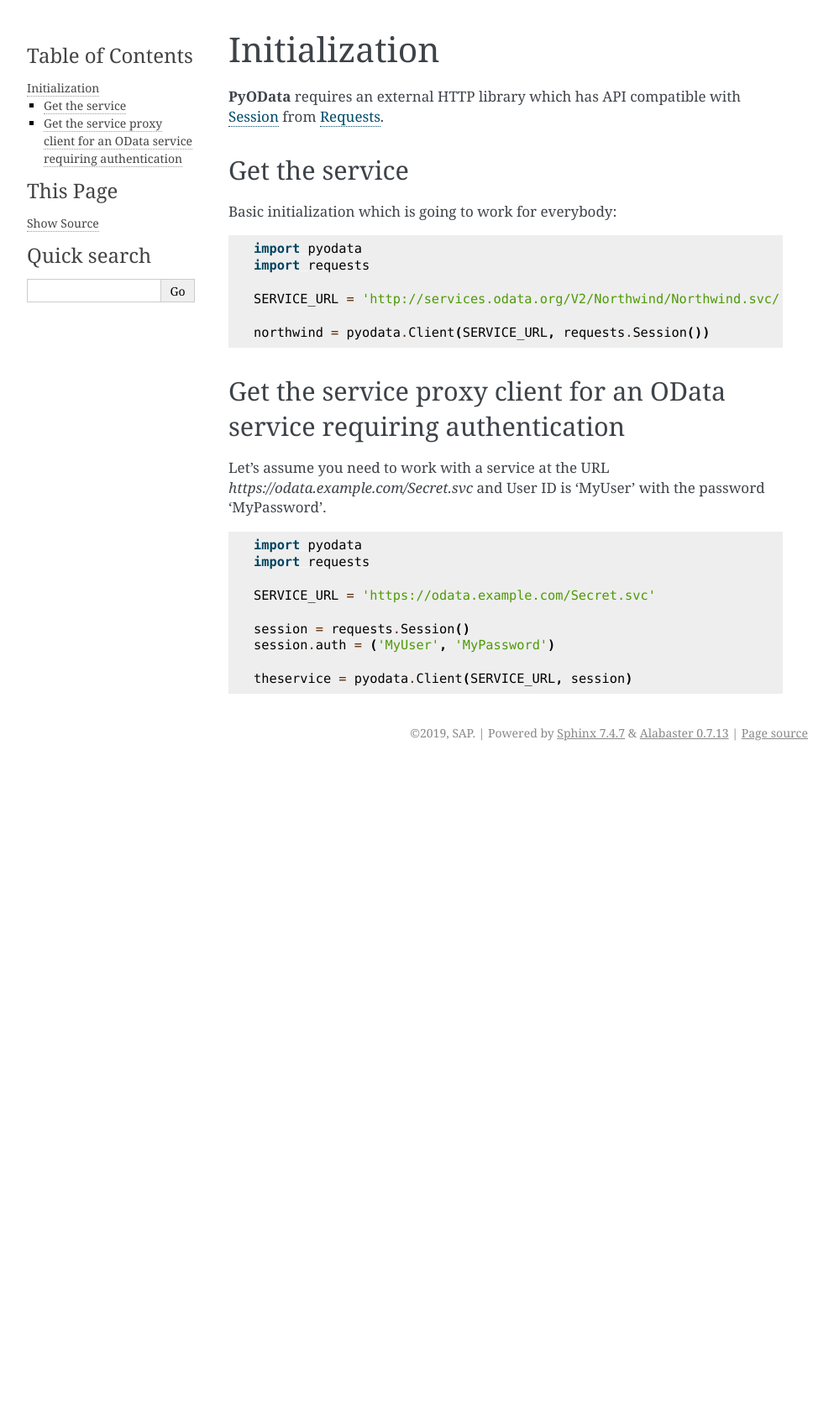
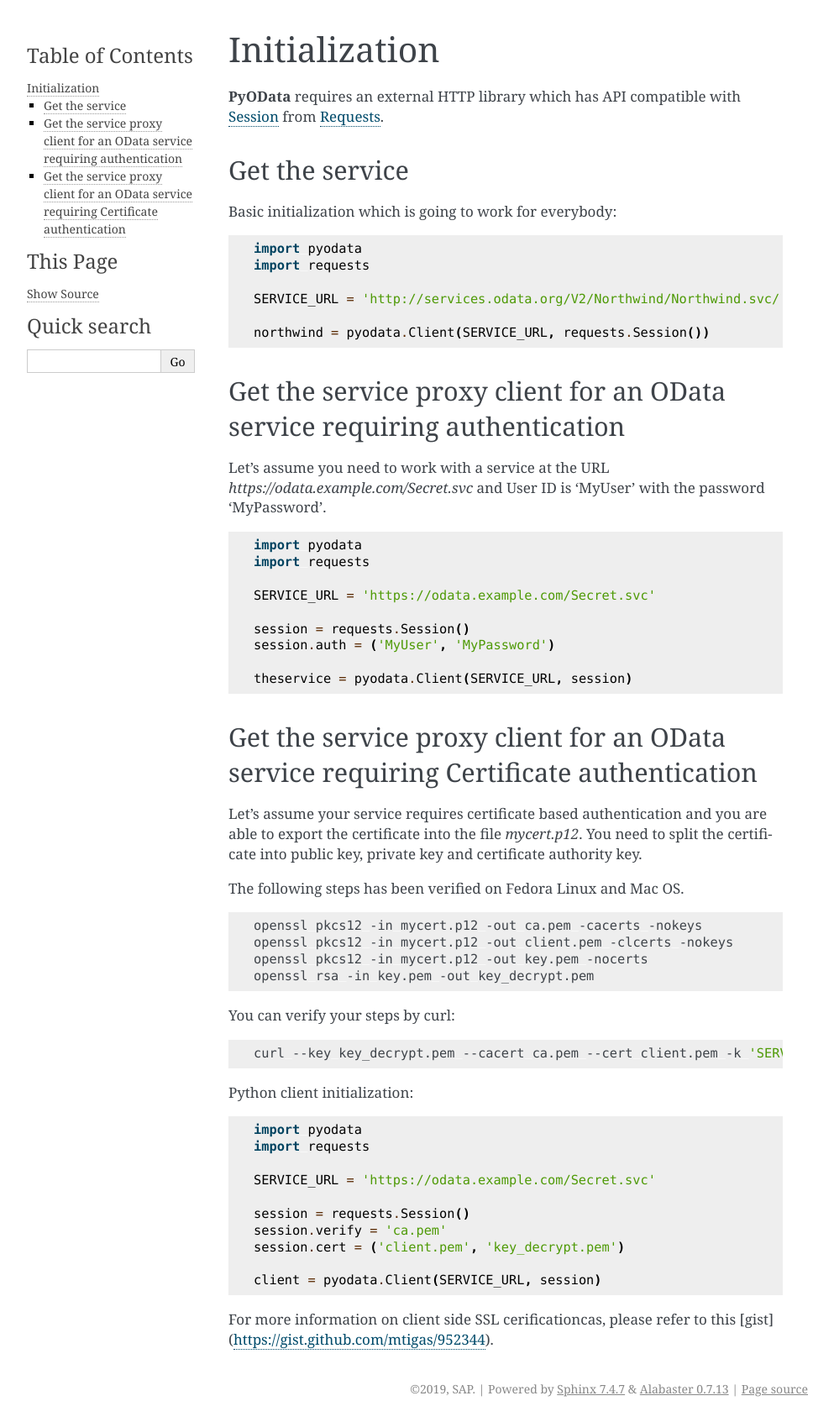
Before and after one commit to SAP/python-pyodata, a Sphinx documentation site: the page built from docs/usage/initialization.rst, in a window 1280 px wide. Shown: the whole page at 84% size, without its empty margins (148-1141 px from the left). Built offline with Sphinx 7.4.7, drawn with Linux system fonts in a browser that asks for light colours; before the commit the page ends 912 px from its top, so only the background shows below that.

Commit message:
doc: document sso cert based authentication
Adapted documentation of Ray Han <ray.han@sap.com> available
at https://github.com/SAP/python-pyodata/pull/26

```diff
--- a/docs/usage/initialization.rst
+++ b/docs/usage/initialization.rst
@@ -40,3 +40,43 @@ the password 'MyPassword'.
     session.auth = ('MyUser', 'MyPassword')
 
     theservice = pyodata.Client(SERVICE_URL, session)
+
+Get the service proxy client for an OData service requiring Certificate authentication
+--------------------------------------------------------------------------------------
+
+Let's assume your service requires certificate based authentication and you are
+able to export the certificate into the file *mycert.p12*. You need to split
+the certificate into public key, private key and certificate authority key.
+
+The following steps has been verified on Fedora Linux and Mac OS.
+
+.. code-block:: bash
+
+    openssl pkcs12 -in mycert.p12 -out ca.pem -cacerts -nokeys
+    openssl pkcs12 -in mycert.p12 -out client.pem -clcerts -nokeys
+    openssl pkcs12 -in mycert.p12 -out key.pem -nocerts
+    openssl rsa -in key.pem -out key_decrypt.pem
+
+You can verify your steps by curl:
+
+.. code-block:: bash
+
+    curl --key key_decrypt.pem --cacert ca.pem --cert client.pem -k 'SERVICE_URL/$metadata'
+
+Python client initialization:
+
+.. code-block:: python
+
+    import pyodata
+    import requests
+
+    SERVICE_URL = 'https://odata.example.com/Secret.svc'
+
+    session = requests.Session()
+    session.verify = 'ca.pem'
+    session.cert = ('client.pem', 'key_decrypt.pem')
+
+    client = pyodata.Client(SERVICE_URL, session)
+
+
+For more information on client side SSL cerificationcas, please refer to this [gist](https://gist.github.com/mtigas/952344).
```
